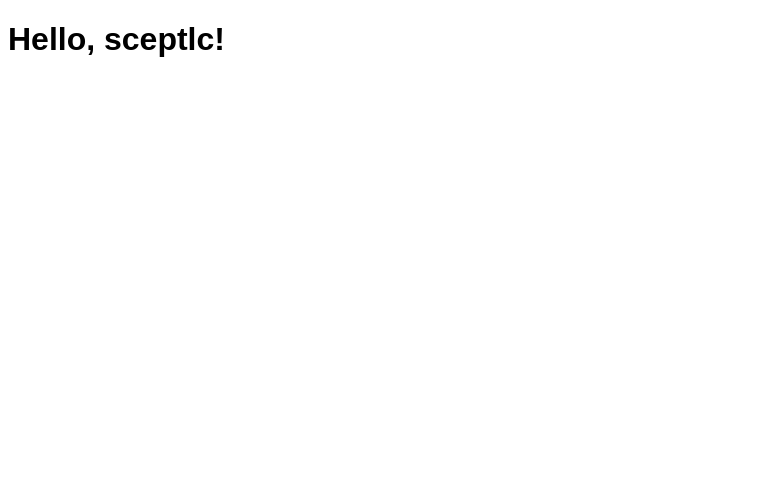
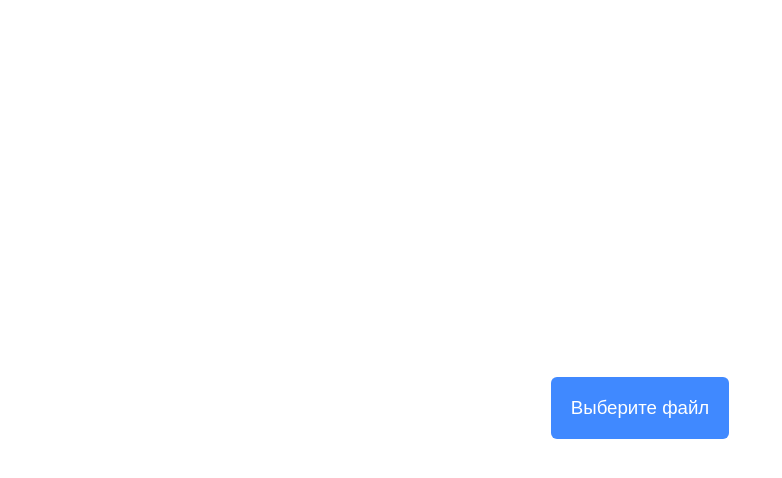
Before and after one commit to sampletext32/DxfTest, a React (Create React App) app in the folder WebAsp/react/: page / in a window 1280 px wide. Shown: the top 478 px of the page, without its empty margins (0-782 px from the left). Built offline with nearby package versions, Linux system fonts and the light colour scheme.

Commit message:
File upload

```diff
--- a/WebAsp/react/src/App.js
+++ b/WebAsp/react/src/App.js
@@ -1,12 +1,44 @@
 import React from 'react';
 import './App.css';
+import SelectFileScreen from './SelectFileScreen/SelectFileScreen'
+import Canvas from './Canvas/Canvas';
 
-function App() {
-  return (
-    <div className="App">
-      <h1>Hello, sceptlc!</h1>
-    </div>
-  );
+class App extends React.Component {
+
+    constructor(props) {
+        super(props);
+        this.state = {
+            blueprint: undefined,
+            isLoaded: false
+        };
+    }
+
+    handleFileUpload(file) {
+        var formData = new FormData();
+        formData.append("file", file);
+
+        try {
+            fetch("https://u1123042.plsk.regruhosting.ru/api/dxf", { method: "POST", mode: "cors", body: formData })
+                .then(response => response.json())
+                .then(json => {
+                    // dxfObjectsJson = invertYAxis(json);
+                    // init();
+                    console.log('parsed json', json);
+                })
+                .catch(err => console.log('Parsing failed', err));
+        } catch (e) {
+            console.error("Some problems: ", e);
+        }
+    }
+
+    render() {
+        return (
+            <div>
+                <SelectFileScreen onFileUpload={this.handleFileUpload} />
+                <Canvas />
+            </div>
+        )
+    }
 }
 
 export default App;
--- /dev/null
+++ b/WebAsp/react/src/Canvas/Canvas.css
@@ -0,0 +1,7 @@
+
+#canvas {
+    position: fixed;
+    top: 0;
+    left: 0;
+    display: none;
+}
--- /dev/null
+++ b/WebAsp/react/src/Canvas/Canvas.js
@@ -0,0 +1,14 @@
+import React from 'react';
+import './Canvas.css';
+
+class Canvas extends React.Component {
+    render() {
+        return (
+            <canvas id="canvas"></canvas>
+        );
+    }
+}
+
+
+
+export default Canvas;
--- /dev/null
+++ b/WebAsp/react/src/SelectFileScreen/SelectFileScreen.css
@@ -0,0 +1,31 @@
+
+.select-file {
+    height: 100vh;
+    width: 100%;
+    display: flex;
+    align-items: center;
+    justify-content: center;
+}
+
+.select-button {
+    padding: 20px;
+    background: #4089ff;
+    color: #fff;
+    border-radius: 6px;
+    cursor: pointer;
+    font-size: 14pt;
+    transition: 0.4s;
+}
+
+.select-button:hover {
+    background: #286ad4;
+}
+
+.input-file {
+	width: 0.1px;
+	height: 0.1px;
+	opacity: 0;
+	overflow: hidden;
+	position: absolute;
+	z-index: -1;
+}
--- /dev/null
+++ b/WebAsp/react/src/SelectFileScreen/SelectFileScreen.js
@@ -0,0 +1,28 @@
+import React from 'react';
+import './SelectFileScreen.css';
+
+class SelectFileScreen extends React.Component {
+
+    constructor(props) {
+        super(props);
+        this.fileChange = this.fileChange.bind(this)
+    }
+
+    fileChange(e) {
+        this.props.onFileUpload(e.target.files[0])
+    }
+
+    render() {
+        return (
+            <form className="select-file">
+                <input type="file" name="file" id="file"
+                    accept=".dxf" className="input-file"
+                    onChange={this.fileChange}/>
+                <label className="select-button" htmlFor="file">Выберите файл</label>
+            </form>
+        );
+    }
+}
+
+
+export default SelectFileScreen;
```
